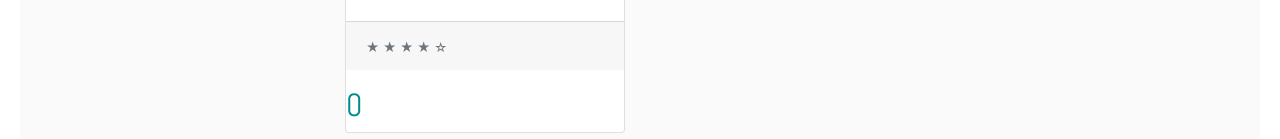
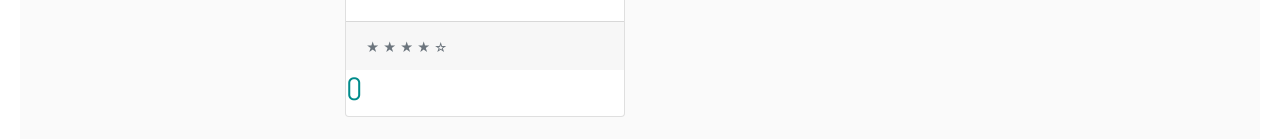
Before and after one commit to CaptainStorm21/movie-react-nextjs, a Next.js app: page / in a window 1280 px wide. Shown: the part 772-911 px from the top of the page. Built offline with nearby package versions, Linux system fonts and the light colour scheme.

Commit message:
cleaned up code

```diff
--- a/components/movie-list.js
+++ b/components/movie-list.js
@@ -1,48 +1,7 @@
 import React, { Component } from 'react';
 
 class MovieList extends Component {
-    ////state = {
-    ////    count: 0,
-
-    ////}
-
-    //constructor(props) {
-    //    super(props)
-    //    this.state = {
-    //        count: 0
-    //    }
-
-    //    //without an arrow function
-    //    this.increment = this.increment.bind(this)
-    //}
-
-    ////without an arrow function
-    ////increment() {
-    ////    const { count } = this.state
-    ////    this.setState({
-    ////        count: count + 1
-    ////    })
-    ////}
-
-    //increment = () => {
-    //    const { count } = this.state;
-    //    this.setState({
-    //        count: count + 1
-    //    })
-    //}
-
-    //decrement = () => {
-    //    //alert("Remove ")
-    //    const { count } = this.state;
-    //    //very bad
-    //    //this.state.count = count - 1;
-    //    this.setState({
-    //        count: count - 1
-    //    })
-    //}
-
     render() {
-        //debugg
         return (
             <>
                 <div className="col-lg-4 col-md-6 mb-4">
@@ -58,11 +17,6 @@ class MovieList extends Component {
                         <div className="card-footer">
                             <small className="text-muted">&#9733; &#9733; &#9733; &#9733; &#9734;</small>
                         </div>
-                        <div className="p-2">
-                            {/*<button className="btn btn-primary mx-2" onClick={() => this.increment()}> Add </button>
-                            <button className="btn btn-primary mx-2" onClick={this.increment}> Add </button>
-                            <button className="btn btn-warning" onClick={this.decrement}> Remove </button>*/}
-                        </div>
                         <h2>{this.props.count}</h2>
                     </div>
                 </div>
--- a/pages/index.js
+++ b/pages/index.js
@@ -9,12 +9,10 @@ import Sidebar from '../components/sidebar';
 const Home = () => {
     const [count, whateverIwant] = useState(0);
     const increment = () => {
-        // setCount(count + 1)
         whateverIwant(count + 1)
     }
 
     const decrement = () => {
-        // setCount(count - 1)
         whateverIwant(count - 1)
     }
 
```
Also changed, not shown: components/sidebar.js (+2 -13 lines).
